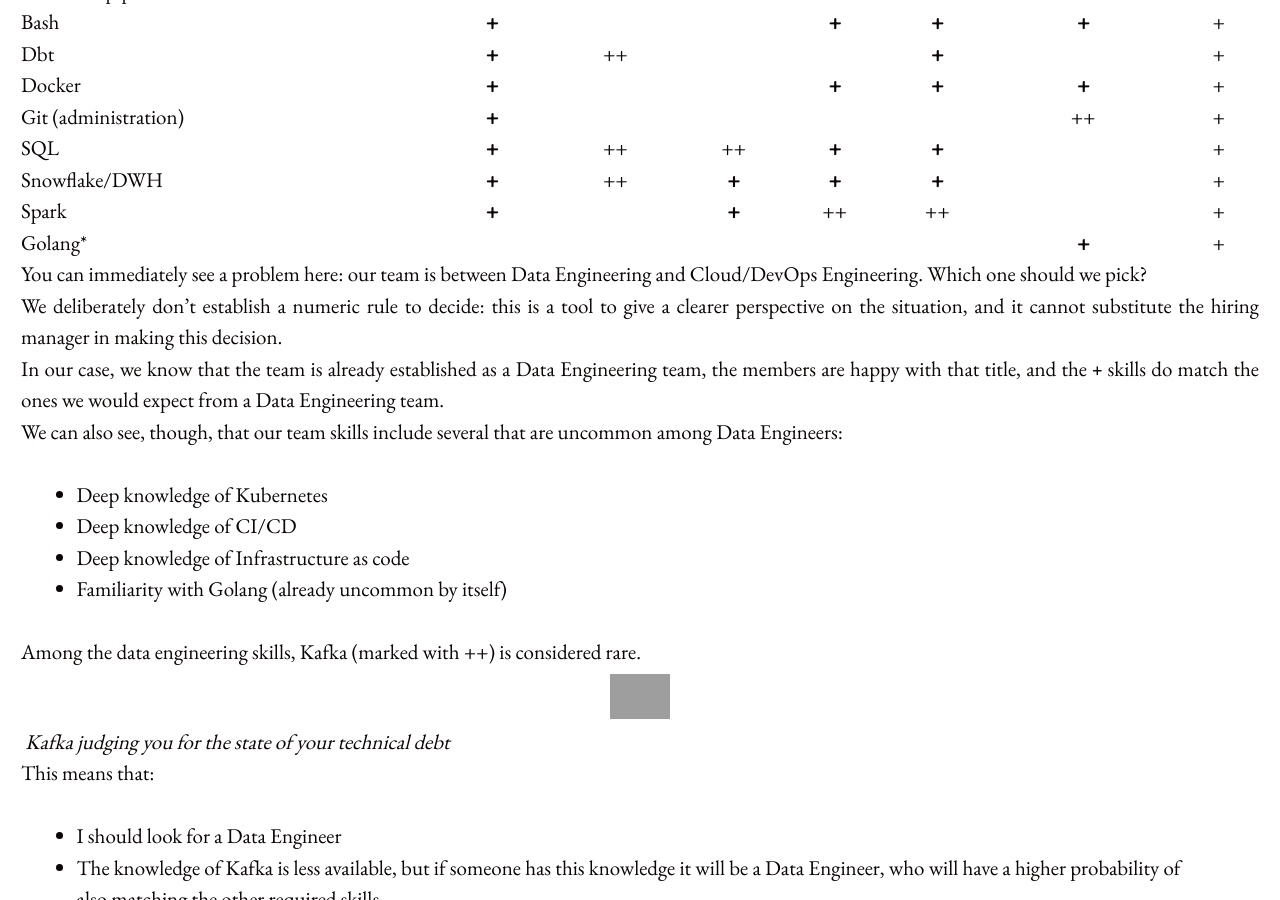
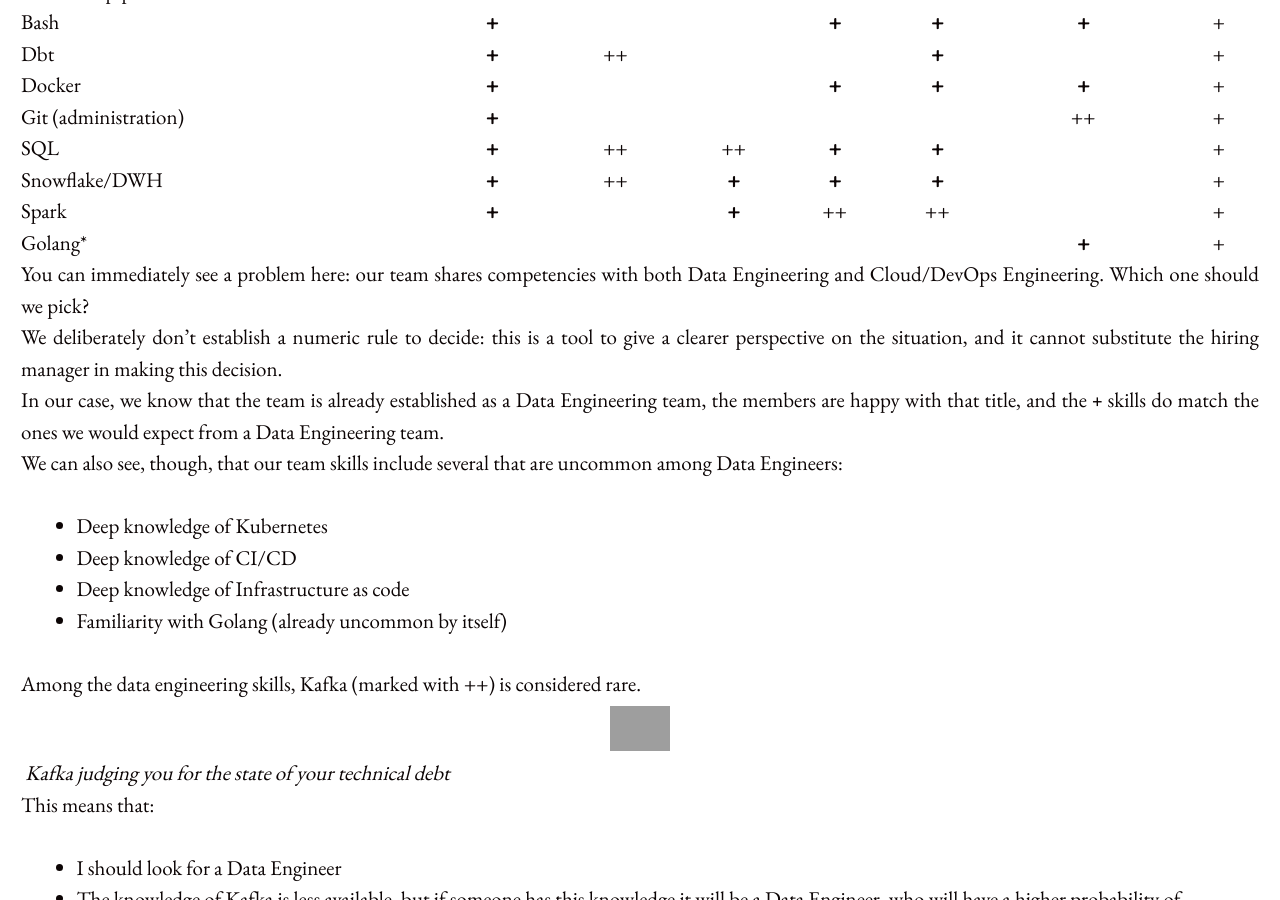
Before and after one commit to carmigno/carmigno.github.io, a Jekyll site: the page built from _posts/2022-09-05-data-employees.md, in a window 1280 px wide and 900 px high, scrolled down 4221 px. Built offline with Jekyll 4.4.1, drawn with Linux system fonts in a browser that asks for light colours; some of the changed text lies outside the part shown; grey boxes are pictures that could not be loaded.

Commit message:
Addressed more Anh remarks

```diff
--- a/_posts/2022-09-05-data-employees.md
+++ b/_posts/2022-09-05-data-employees.md
@@ -121,7 +121,7 @@ then sort the rows by the team column's content, descending:
 | Spark                                               |     **+**     |                    |    **+**     |       ++       |     ++      |                       |       +       |
 | Golang*                                             |               |                    |              |                |             |         **+**         |       +       |
 
-You can immediately see a problem here: our team is between Data Engineering and Cloud/DevOps Engineering. Which one should we pick?
+You can immediately see a problem here: our team shares competencies with both Data Engineering and Cloud/DevOps Engineering. Which one should we pick?
 
 We deliberately don't establish a numeric rule to decide: this is a tool to give a clearer perspective on the situation, and it cannot substitute the hiring manager in making this decision.
 
```
Also changed, not shown: other parts of _posts/2022-09-05-data-employees.md (+2 -2 lines).
